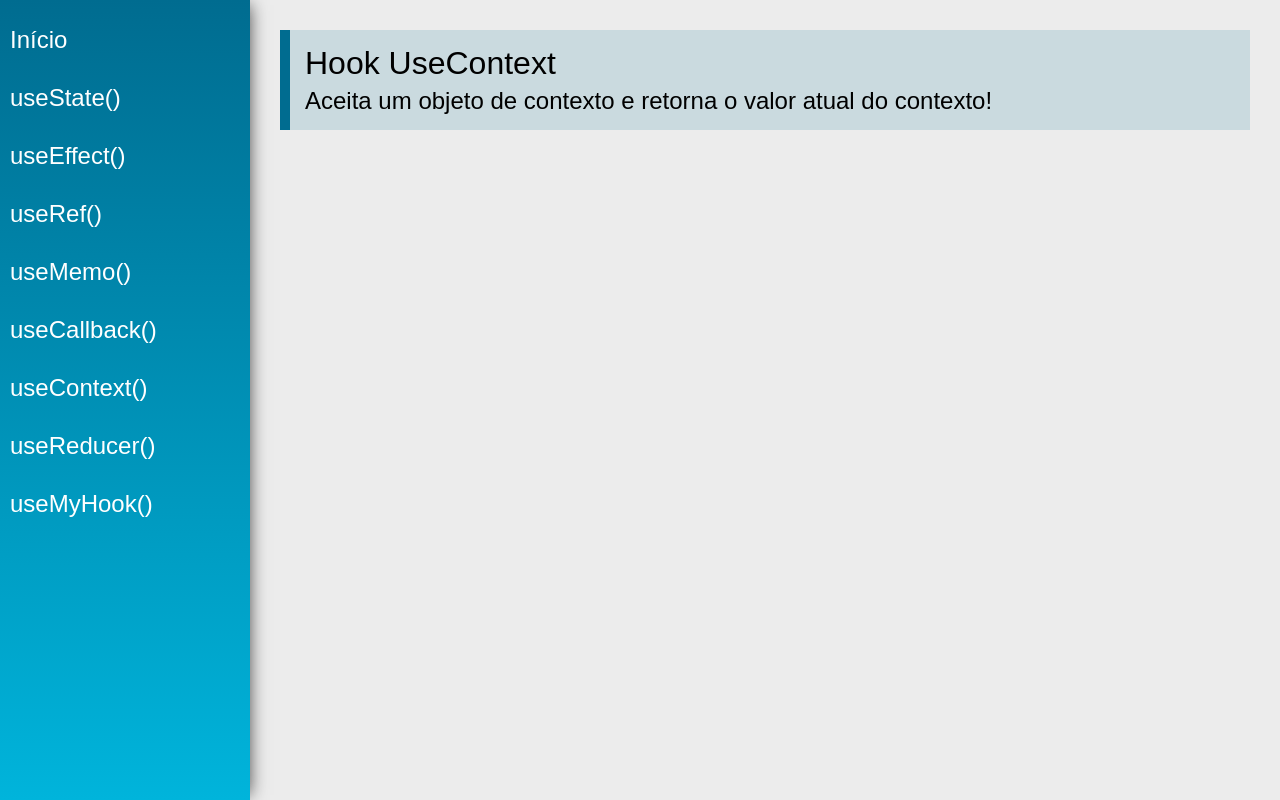
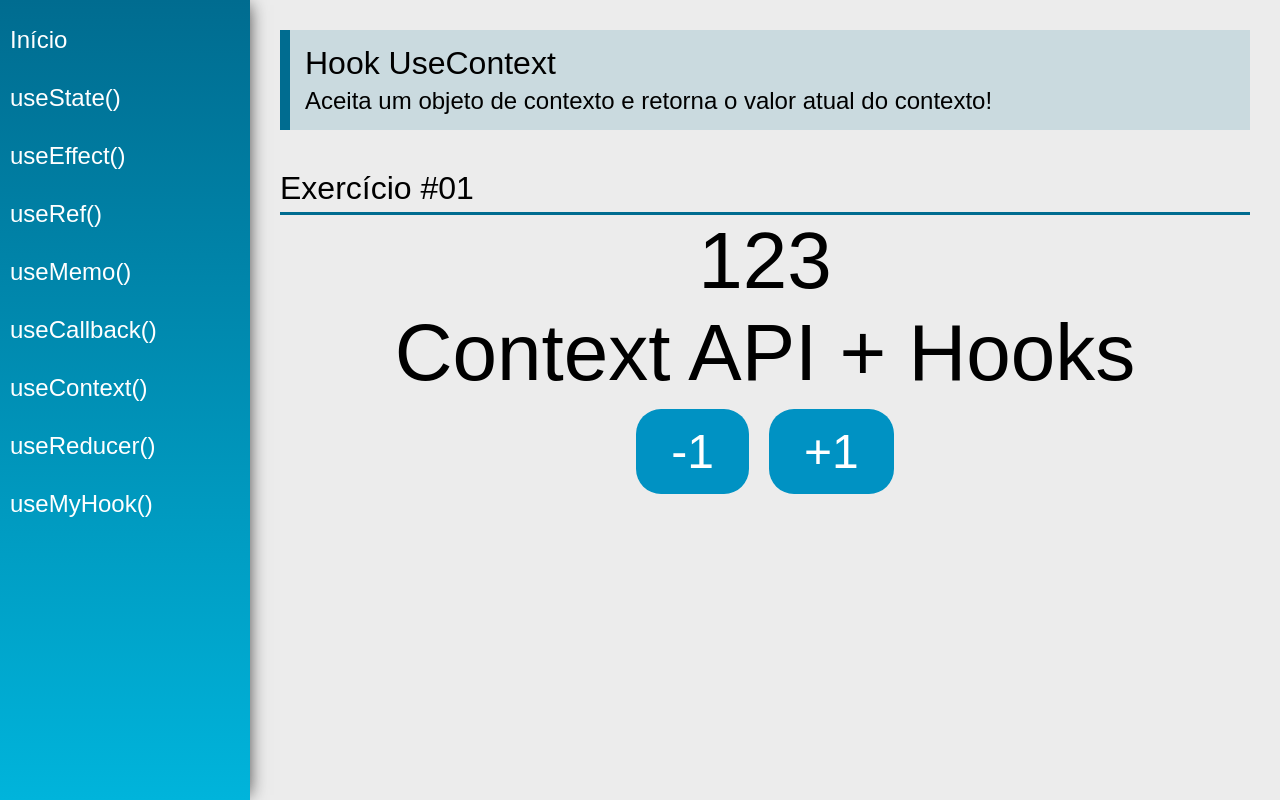
Before and after one commit to dronan/reactHooks, a React (Create React App) app: page /useContext in a window 1280 px wide. Built offline with nearby package versions, Linux system fonts and the light colour scheme.

Commit message:
exemplo de troca de infos entre componentes com o useContext

```diff
--- /dev/null
+++ b/src/data/DataContext.js
@@ -0,0 +1,10 @@
+import React from "react";
+
+export const data = {
+    number: 123,
+    text: "Context API + Hooks"
+};
+
+const DataContext = React.createContext(data);
+
+export default DataContext
--- a/src/index.js
+++ b/src/index.js
@@ -4,6 +4,7 @@ import React from 'react'
 
 import App from './views/App'
 
+
 ReactDOM.render(
     <App />,
     document.getElementById('root')
--- a/src/views/App.jsx
+++ b/src/views/App.jsx
@@ -1,19 +1,25 @@
 import './App.css'
-import React from 'react'
+import React, { useState } from 'react'
 import { BrowserRouter as Router } from  'react-router-dom'
 
 import Menu from '../components/layout/Menu'
 import Content from '../components/layout/Content'
 
+import DataContext, { data } from '../data/DataContext'
+
 const App = props => {
 
+    const [state, setState] = useState(data)
+
     return (
+        <DataContext.Provider value={{state, setState}}>
                 <div className="App">
                     <Router>
                         <Menu />
                         <Content />
                     </Router>
                 </div>
+        </DataContext.Provider>
     )
 }
 
--- a/src/views/examples/UseContext.jsx
+++ b/src/views/examples/UseContext.jsx
@@ -1,13 +1,52 @@
-import React from 'react'
+import React, { useContext } from 'react'
 import PageTitle from '../../components/layout/PageTitle'
 
+import DataContext from '../../data/DataContext'
+import SectionTitle from '../../components/layout/SectionTitle'
+
+/*
+    * usado para compartilhar dados entre componentes sem a necessidade de passar props.
+    *
+    * em uma situação em que dois componentes distantes em um grafo precisam trocar informações entre si,
+    * o contexto pode ser usado.
+    *
+    * é criado no arquivo DataContext.jsx, e passado para os componentes que vão usar o contexto através do componente
+    * Provider. Este componente é passado no arquivo App.jsx
+    *
+    * o useContext é usado para acessar o contexto
+    *
+    * os valores no contexto são acessados através do atributo state, e não são perdidos na navegação entre páginas
+*/
+
 const UseContext = (props) => {
+
+    const {state, setState} = useContext(DataContext)
+
+    function setNumber(n) {
+        setState({
+            ...state,
+            number: n
+        })
+    }
+
     return (
         <div className="UseContext">
             <PageTitle
                 title="Hook UseContext"
                 subtitle="Aceita um objeto de contexto e retorna o valor atual do contexto!"
             />
+
+            <SectionTitle title="Exercício #01" />
+            <div className="center">
+                <span className="text">{state.number}</span>
+                <span className="text">{state.text}</span>
+
+                <div>
+                    <button className="btn" onClick={() => setNumber(state.number - 1)}>-1</button>
+                    <button className="btn" onClick={() => setNumber(state.number + 1)}>+1</button>
+                </div>
+
+            </div>
         </div>
     )
 }
```
